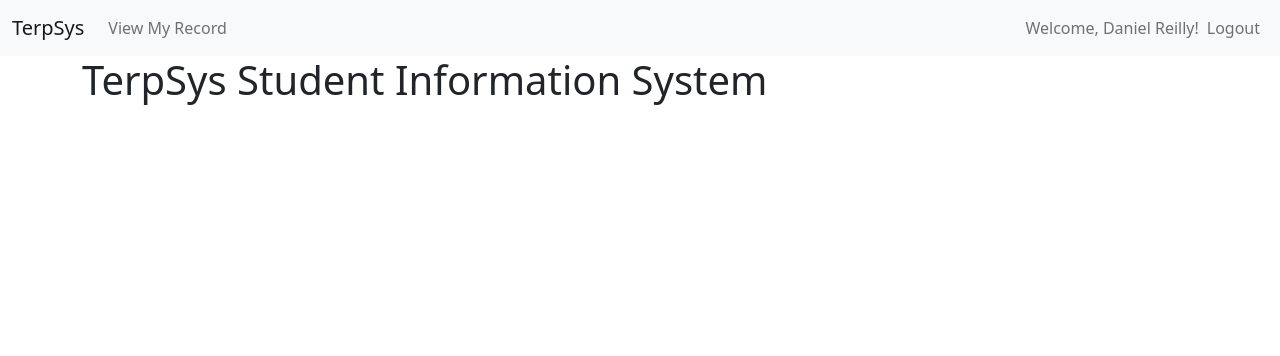
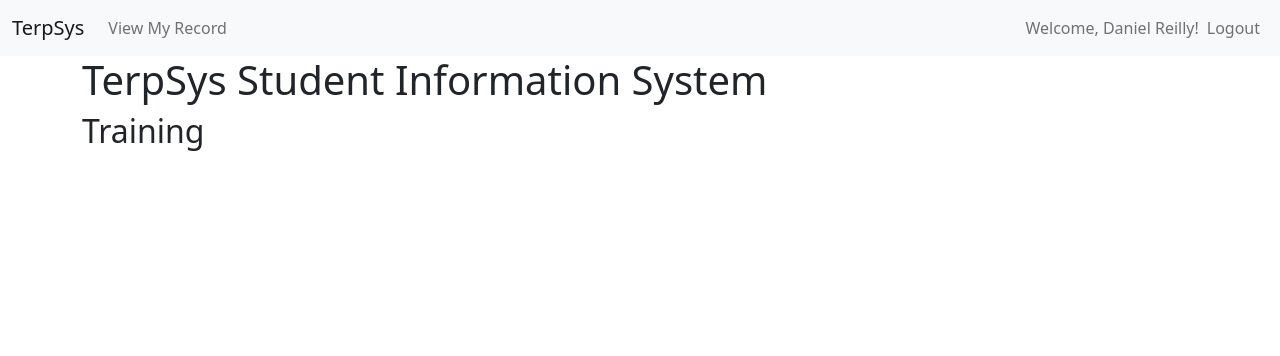
Before and after one commit to dreilly710/helloWorld, a Flask app: template templates/training.html in a window 1280 px wide. Shown: the top 356 px of the page. Run offline with Flask 3, Linux system fonts and the light colour scheme; the template is opened without the code that fills it, so the values that code supplies are empty; a user stored in the database is signed in.

Commit message:
edited training.html for module 10

```diff
--- a/templates/training.html
+++ b/templates/training.html
@@ -1,4 +1,7 @@
 {% extends "base.html" %}
+
+{% block page_title %}Training{% endblock %}
+{% block page_head %}Training{% endblock %}
 
 {% block content %}
 <div class="container mt-4">
```
